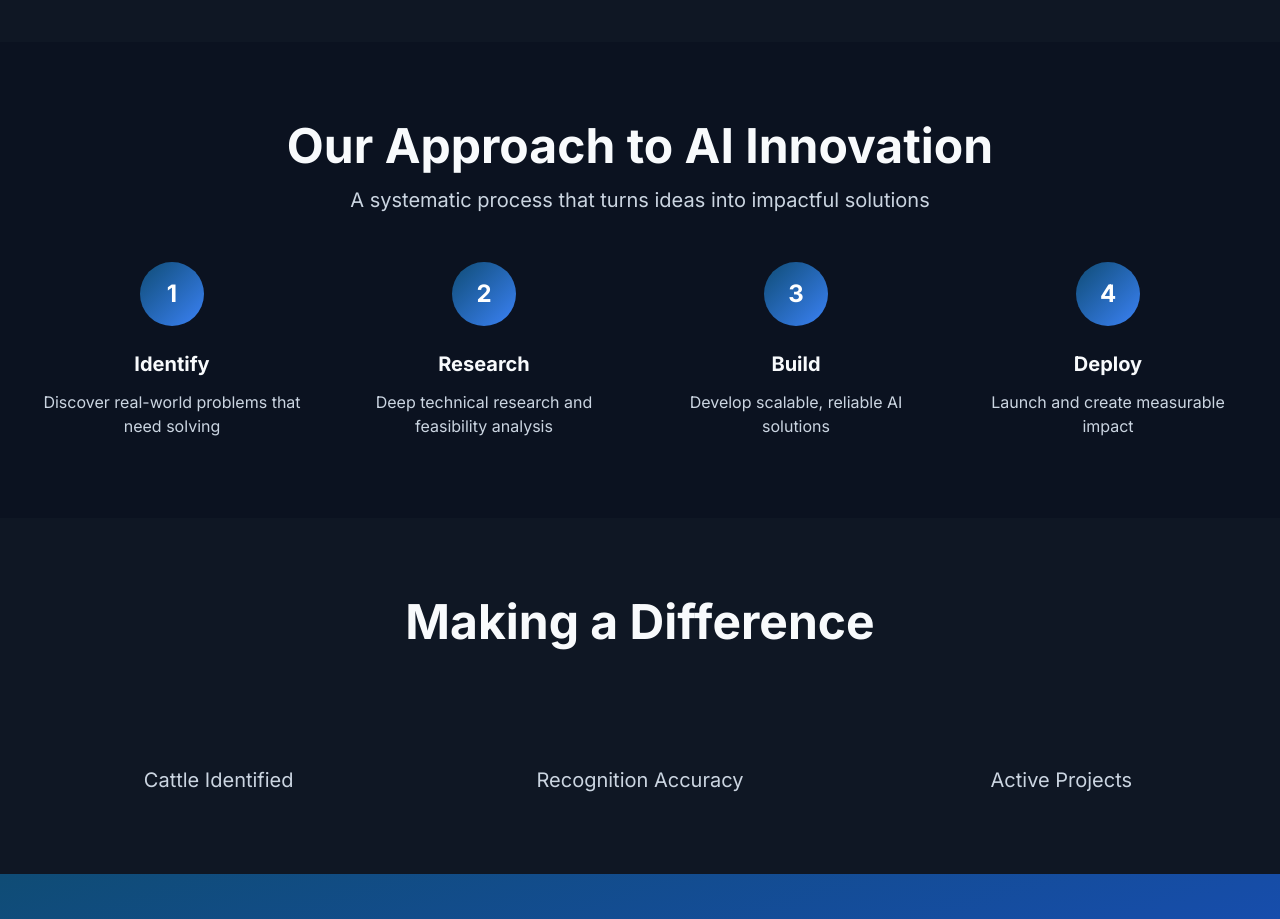
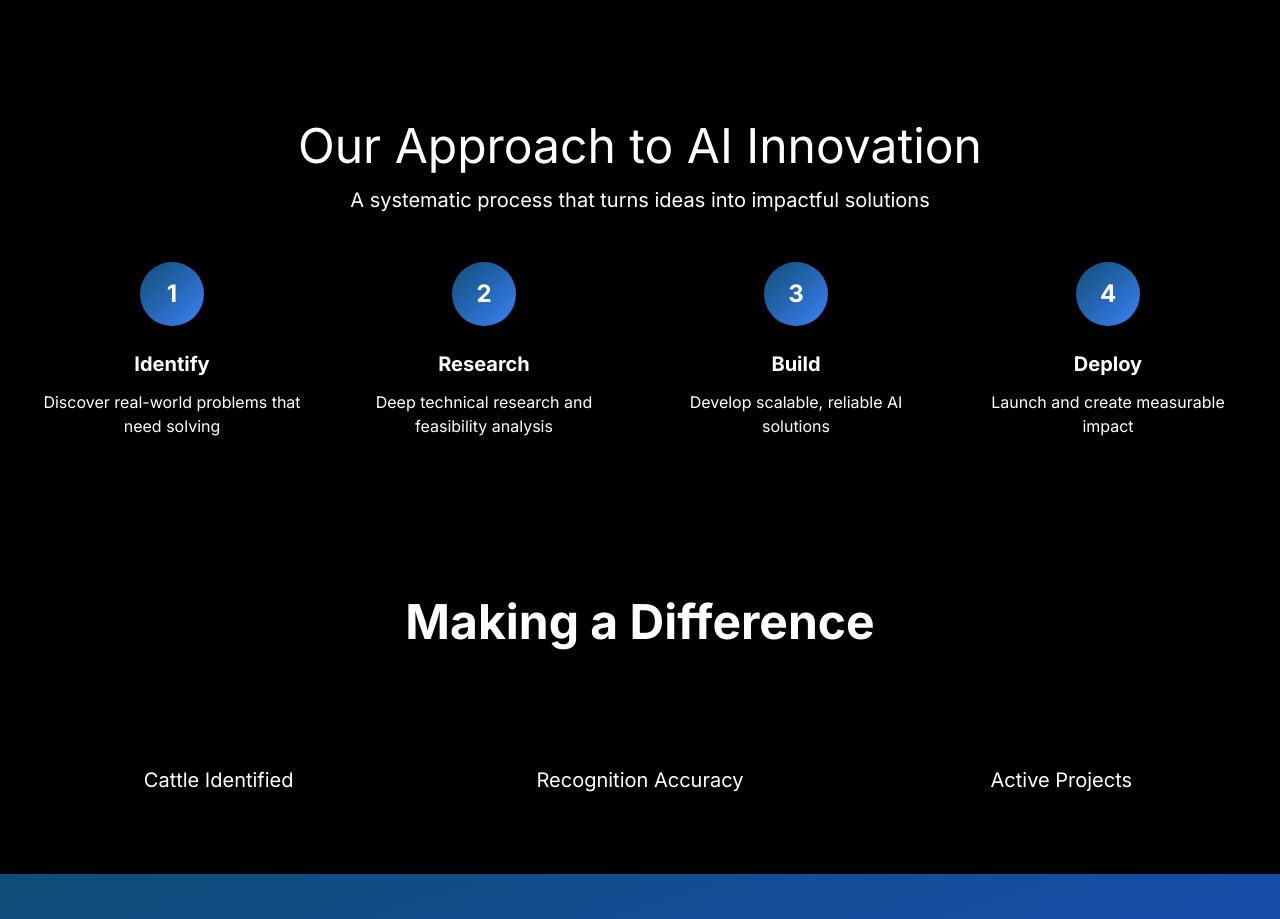
Before and after one commit to aviaraai/aviaraai-website, a Next.js app: page / in a window 1280 px wide. Shown: the part 1760-2679 px from the top of the page. Built offline with nearby package versions, Linux system fonts and the light colour scheme.

Commit message:
tailwind colors changed

```diff
--- a/app/globals.css
+++ b/app/globals.css
@@ -3,17 +3,17 @@
 @tailwind utilities;
 
 .dark {
-  --bg-main: #0F1724;
-  --bg-surface: #0B1220;
-  --text-primary: #F8FAFC;
-  --text-secondary: #CBD5E1;
-  --text-muted: #94A3B8;
-  --border: #1E293B;
+  --bg-main: #000000;
+  --bg-surface: #000000;
+  --text-primary: #FFFFFF;
+  --text-secondary: #FFFFFF;
+  --text-muted: #FFFFFF;
+  --border: #FFFFFF;
   --accent: #0F4C75;
   --accent-hover: #1872A4;
-  --success: #22C55E;
-  --warning: #FBBF24;
-  --error: #F87171;
+  --success: #FFFFFF;
+  --warning: #FFFFFF;
+  --error: #FFFFFF;
 }
 
 ::-webkit-scrollbar {
--- a/app/page.js
+++ b/app/page.js
@@ -130,7 +130,7 @@ export default function Home() {
 
       <section className="py-20 bg-light-surface dark:bg-dark-surface">
         <div className="max-w-7xl mx-auto px-4 sm:px-6 lg:px-8">
-          <h2 className="text-4xl md:text-5xl font-bold text-light-primary dark:text-dark-primary text-center mb-4">
+          <h2 className="text-4xl md:text-5xl font-sora text-light-primary dark:text-dark-primary text-center mb-4">
             Our Approach to AI Innovation
           </h2>
           <p className="text-xl text-light-secondary dark:text-dark-secondary text-center mb-12 max-w-3xl mx-auto">
--- a/tailwind.config.js
+++ b/tailwind.config.js
@@ -1,63 +1,63 @@
 /** @type {import('tailwindcss').Config} */
 module.exports = {
   content: [
-    './pages/**/*.{js,ts,jsx,tsx,mdx}',
-    './components/**/*.{js,ts,jsx,tsx,mdx}',
-    './app/**/*.{js,ts,jsx,tsx,mdx}',
+    "./pages/**/*.{js,ts,jsx,tsx,mdx}",
+    "./components/**/*.{js,ts,jsx,tsx,mdx}",
+    "./app/**/*.{js,ts,jsx,tsx,mdx}",
   ],
-  darkMode: 'class',
+  darkMode: "class",
   theme: {
     extend: {
       colors: {
         // Light Mode Colors
         light: {
-          bg: '#F7F7F9',
-          surface: '#FFFFFF',
-          primary: '#0B1220',
-          secondary: '#334155',
-          muted: '#6B7280',
-          border: '#E5E7EB',
-          accent: '#0F4C75',
-          'accent-hover': '#145A8D',
-          success: '#16A34A',
-          warning: '#F59E0B',
-          error: '#EF4444',
+          bg: "#F7F7F9",
+          surface: "#FFFFFF",
+          primary: "#0B1220",
+          secondary: "#334155",
+          muted: "#6B7280",
+          border: "#E5E7EB",
+          accent: "#0F4C75",
+          "accent-hover": "#145A8D",
+          success: "#16A34A",
+          warning: "#F59E0B",
+          error: "#EF4444",
         },
 
         // Dark Mode Colors
         dark: {
-          bg: '#0F1724',
-          surface: '#0B1220',
-          primary: '#F8FAFC',
-          secondary: '#CBD5E1',
-          muted: '#94A3B8',
-          border: '#1E293B',
-          accent: '#0F4C75',
-          'accent-hover': '#1872A4',
-          success: '#22C55E',
-          warning: '#FBBF24',
-          error: '#F87171',
+          bg: "#000000", // pure black background
+          surface: "#000000", // same black for surfaces
+          primary: "#FFFFFF", // pure white for main text
+          secondary: "#FFFFFF", // white for secondary text
+          muted: "#FFFFFF", // white for muted text too (since only 2 colors)
+          border: "#FFFFFF", // white border on black background
+          accent: "#0F4C75", // white accent
+          "accent-hover": "#1872A4", // same (no shade)
+          success: "#FFFFFF", // keep white (since no color differentiation)
+          warning: "#FFFFFF", // same
+          error: "#FFFFFF",
         },
       },
       fontFamily: {
-        sans: ['Inter', 'system-ui', '-apple-system', 'sans-serif'],
+        sans: ["Inter", "system-ui", "-apple-system", "sans-serif"],
       },
       animation: {
-        'fade-in': 'fadeIn 0.8s ease-in-out',
-        'slide-up': 'slideUp 0.6s ease-out',
-        'bounce-slow': 'bounce 2s infinite',
+        "fade-in": "fadeIn 0.8s ease-in-out",
+        "slide-up": "slideUp 0.6s ease-out",
+        "bounce-slow": "bounce 2s infinite",
       },
       keyframes: {
         fadeIn: {
-          '0%': { opacity: '0', transform: 'translateY(20px)' },
-          '100%': { opacity: '1', transform: 'translateY(0)' },
+          "0%": { opacity: "0", transform: "translateY(20px)" },
+          "100%": { opacity: "1", transform: "translateY(0)" },
         },
         slideUp: {
-          '0%': { opacity: '0', transform: 'translateY(30px)' },
-          '100%': { opacity: '1', transform: 'translateY(0)' },
+          "0%": { opacity: "0", transform: "translateY(30px)" },
+          "100%": { opacity: "1", transform: "translateY(0)" },
         },
       },
     },
   },
   plugins: [],
-}
+};
```
